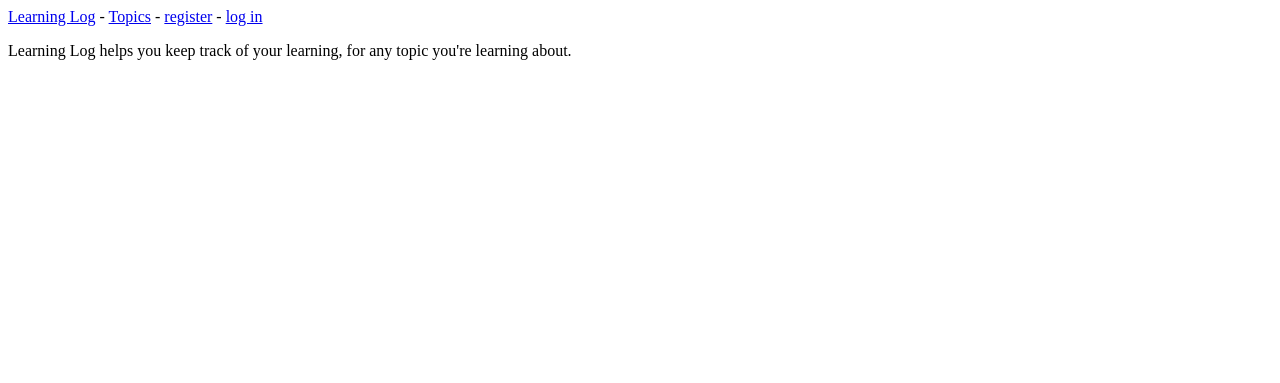
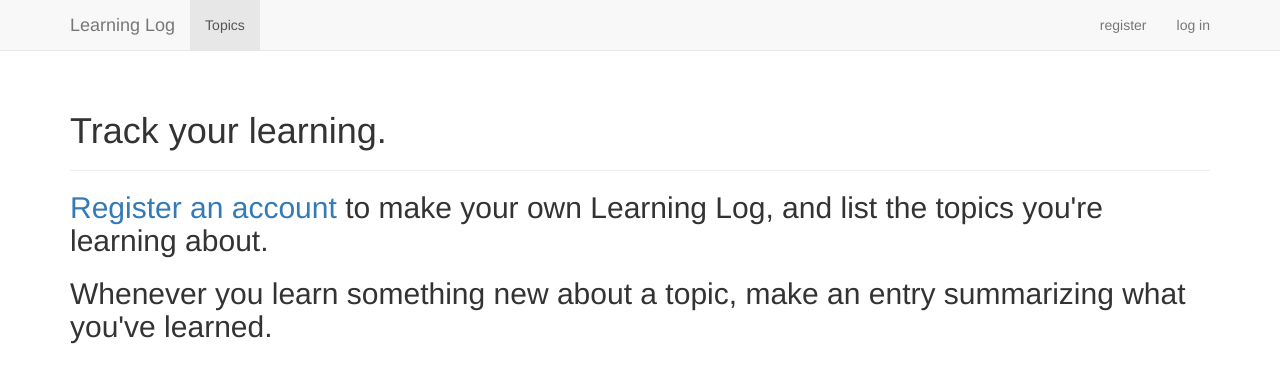
Before and after one commit to superyang713/learning_journal_webapp, a Django app: page /journal/ in a window 1280 px wide. Shown: the top 383 px of the page. Run offline with Django 3.2, Linux system fonts and the light colour scheme; parts of the project's set-up code (start-up, migrations or seed data) failed here and were passed over; some libraries are stand-ins or nearby versions.

Commit message:
styled html, and ready to deploy

```diff
--- a/learning_logs/templates/learning_logs/base.html
+++ b/learning_logs/templates/learning_logs/base.html
@@ -1,14 +1,56 @@
-<p>
-    <a href="{% url 'learning_logs:index' %}">Learning Log</a> -
-    <a href="{% url 'learning_logs:topics' %}">Topics</a> -
-    {% if user.is_authenticated %}
-        Hello, {{ user.username }}
-        <a href="{% url 'users:logout' %}">log out</a>
-    {% else %}
-        <a href="{% url 'users:register' %}">register</a> -
-        <a href="{% url 'users:login' %}">log in</a>
-    {% endif %}
-</p>
+{% load bootstrap3 %}
 
+<!DOCTYPE HTML>
+<html lang='en'>
+  <head>
+    <meta charset="utf-8">
+    <meta http-equiv="X-UA_Compatible" content="IE-edge">
+    <meta name="viewport" content="width=device-width, initial-scale=1">
 
-{% block content %} {% endblock %}
+    <title>Learning Log</title>
+
+    {% bootstrap_css %}
+    {% bootstrap_javascript %}
+
+  <body>
+    <nav class="navbar navbar-default navbar-static-top">
+     <div class="container">
+        <div class="navbar-header">
+          <button type="button" class="navbar-toggle collapsed" data-toggle="collapse"
+              data-target="#navbar" aria-expanded="false" aria-controls="navbar">
+            <span class="sr-only">Toggle navigation</span>
+            <span class="icon-bar"></span>
+            <span class="icon-bar"></span>
+            <span class="icon-bar"></span>
+          </button>
+          <a class="navbar-brand" href="{% url 'learning_logs:index' %}">Learning Log</a>
+        </div>
+        <div id="navbar" class="navbar-collapse collapse">
+          <ul class="nav navbar-nav">
+            <li class="active">
+    			<a class="nav-link" href="{% url 'learning_logs:topics' %}"> Topics </a>
+            </li>
+          </ul>
+          <ul class="nav navbar-nav navbar-right">
+            {% if user.is_authenticated %}
+              <li class="nav-item"><a>Hello, {{ user.username }}.</a></li>
+              <li class="nav-item"><a href="{% url 'users:logout' %}">log out</a></li>
+            {% else %}
+              <li class="nav-item"><a href="{% url 'users:register' %}">register</a></li>
+              <li class="nav-item"><a href="{% url 'users:login' %}">log in</a></li>
+            {% endif %}
+          </ul>
+        </div><!--/.nav-collapse -->
+      </div>
+    </nav>
+
+    <div class="container">
+      <div class="page-header">
+        {% block header %} {% endblock header %}
+      </div>
+      <div>
+        {% block content %} {% endblock content %}
+      </div>
+    </div>
+  </body>
+</html>
--- a/learning_logs/templates/learning_logs/index.html
+++ b/learning_logs/templates/learning_logs/index.html
@@ -1,9 +1,18 @@
 {% extends "learning_logs/base.html" %}
 
+{% block header %}
+    <div id="jumbotron">
+        <h1>Track your learning.</h1>
+    </div>
+{% endblock header %}
+
 {% block content %}
-<p>
-Learning Log helps you keep track of your learning, for any topic you're
-learning about.
-</p>
-
-{% endblock %}
+<h2>
+    <a href="{% url 'users:register' %}">Register an account</a> to make your
+    own Learning Log, and list the topics you're learning about.
+</h2>
+<h2>
+    Whenever you learn something new about a topic, make an entry summarizing
+    what you've learned.
+</h2>
+{% endblock content %}
```
Also changed, not shown: learning_log/settings.py (+8 -0 lines), learning_logs/templates/learning_logs/new_topic.html (+13 -7 lines), learning_logs/templates/learning_logs/topic.html (+18 -14 lines), learning_logs/templates/learning_logs/topics.html (+8 -6 lines), users/templates/users/login.html (+14 -11 lines), db.sqlite3.
